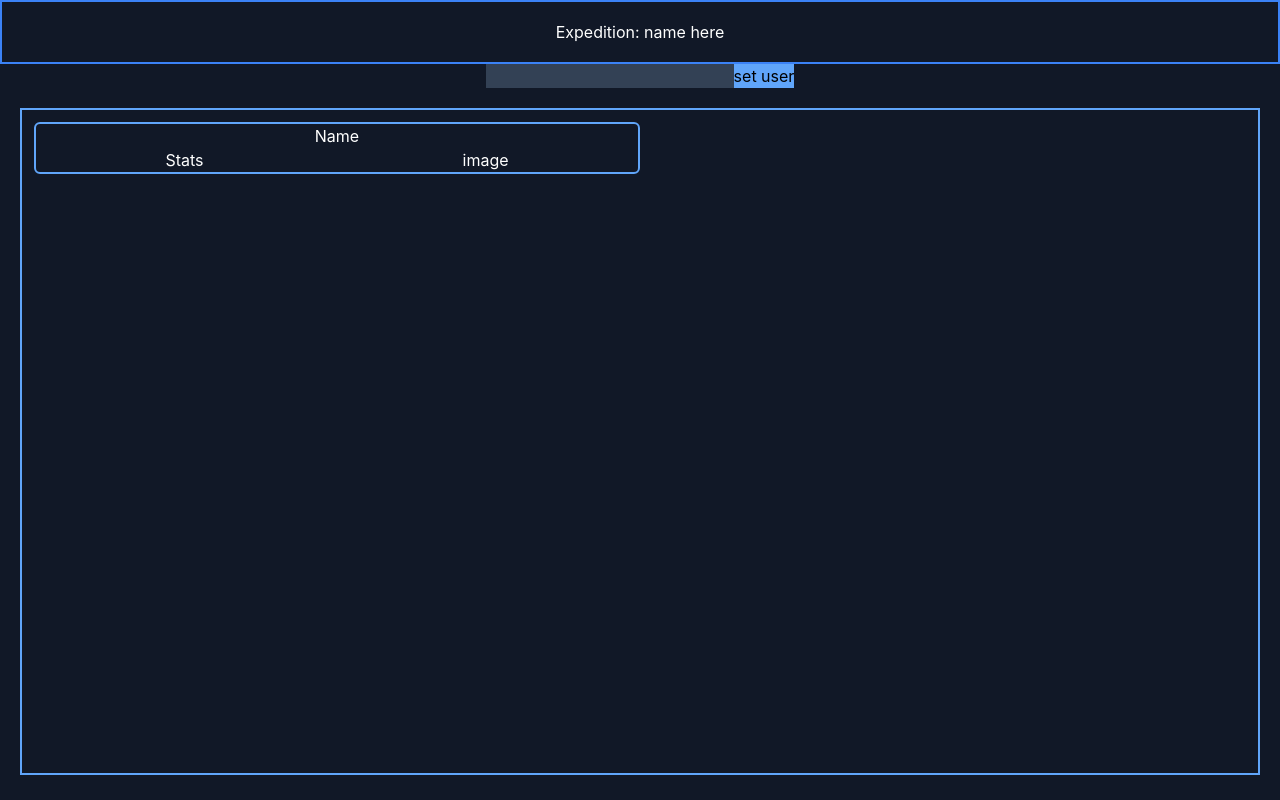
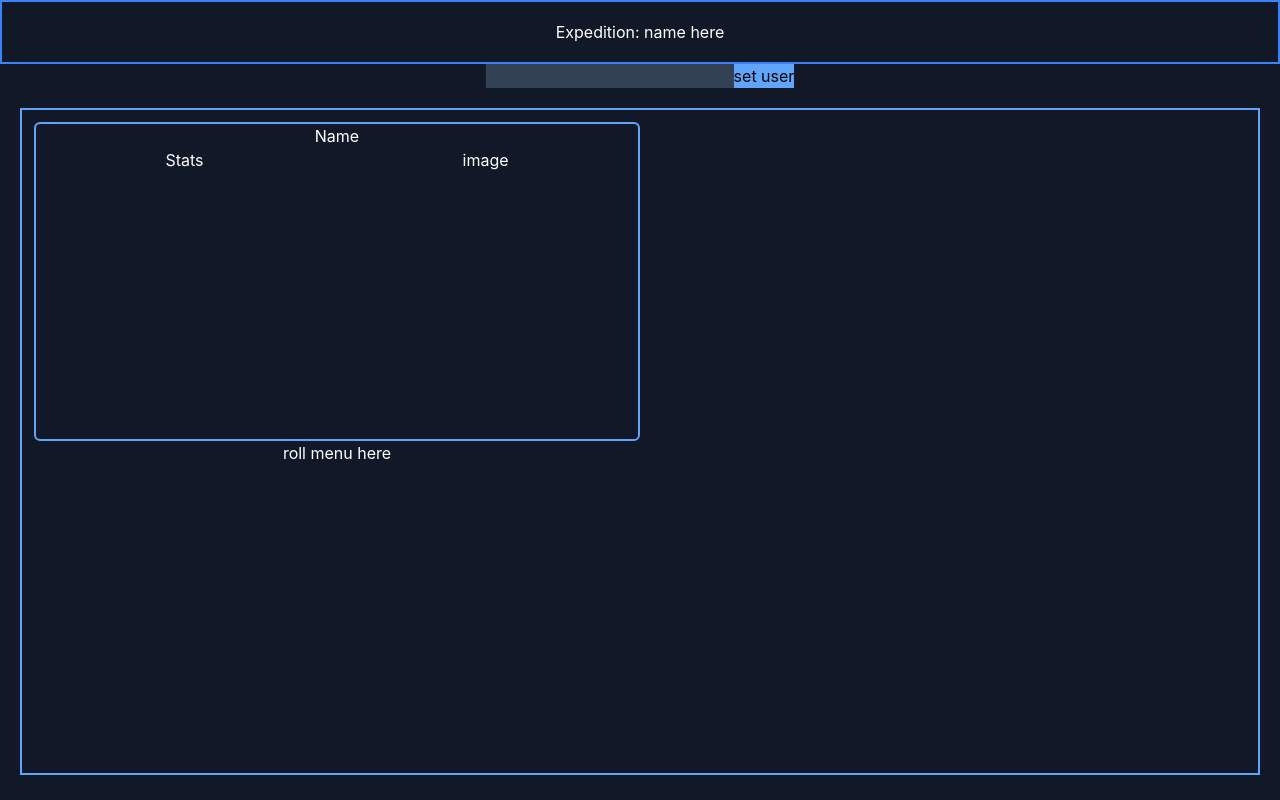
Before and after one commit to blaubachs/chat-time, a React (Create React App) app: page / in a window 1280 px wide. Built offline with nearby package versions, Linux system fonts and the light colour scheme; no server answers.

Commit message:
updates to height on char menu

```diff
--- a/src/App.tsx
+++ b/src/App.tsx
@@ -47,8 +47,10 @@ function App() {
       )}
       <div className="flex h-5/6 border-2 border-blue-400 m-5 p-3">
         <div className="w-3/6 flex flex-col">
-          {/* There will be 2 items in this area */}
-          <CharacterMenu />
+          <div className="h-3/6">
+            <CharacterMenu />
+          </div>
+          <div className="h-3/6">roll menu here</div>
         </div>
         <div id="chat-box" className="w-3/6">
           {currentUser !== "" && (
--- a/src/components/CharacterMenu.tsx
+++ b/src/components/CharacterMenu.tsx
@@ -2,7 +2,7 @@ import React from "react";
 
 export default function CharacterMenu() {
   return (
-    <div className="border-2 border-blue-400 rounded-md">
+    <div className="border-2 border-blue-400 rounded-md h-full">
       <p>Name</p>
       <div className="flex justify-around">
         <div>Stats</div>
--- a/src/components/Chat.tsx
+++ b/src/components/Chat.tsx
@@ -40,7 +40,7 @@ export default function Chat({ clientSocket, username }: GlobalPropTypes) {
   };
   return (
     <div
-      className="h-2/3 border-2 border-black mx-40 overflow-y-auto"
+      className="h-5/6 border-2 border-black mx-40 overflow-y-auto"
       ref={chatContainerRef}
     >
       You are {username}
```
